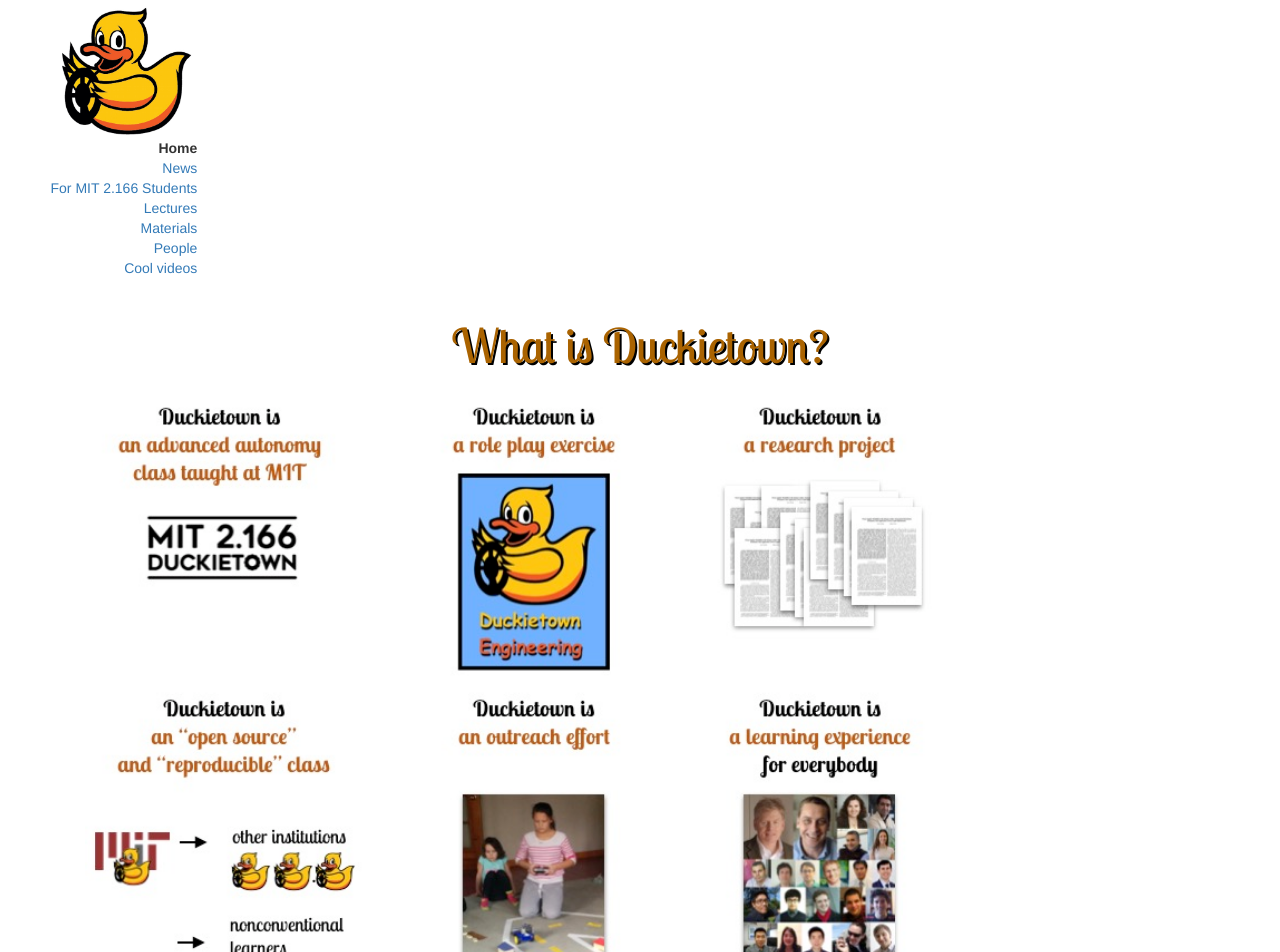
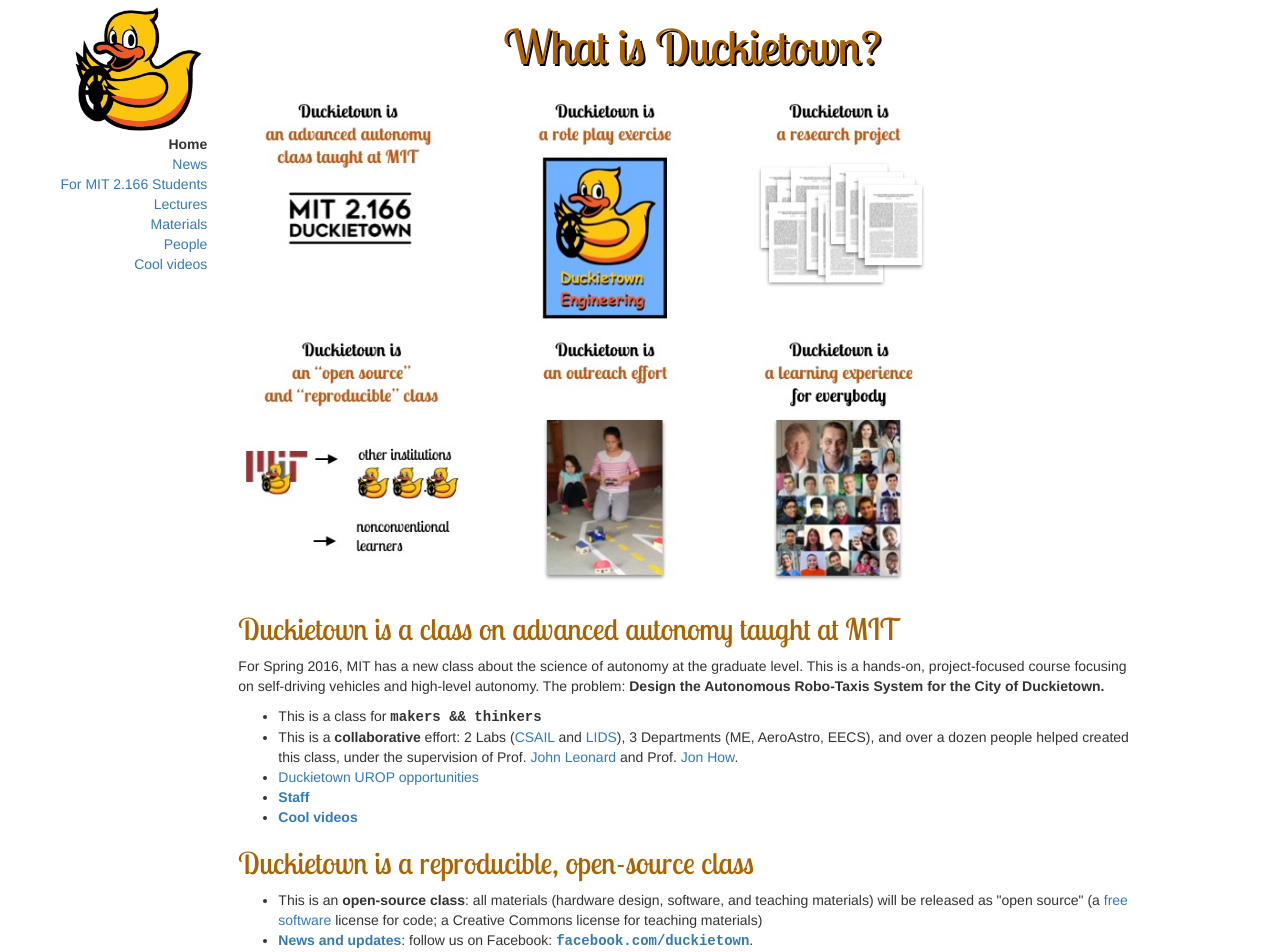
Before and after one commit to duckietown/duckietown.mit.edu, a Jekyll site: the page built from 01_index.md, in a window 1280 px wide. Shown: the top 952 px of the page. Built offline with Jekyll 4.4.1, drawn with Linux system fonts in a browser that asks for light colours; nearby versions of some CDN libraries.

Commit message:
fixed resizing for laptop

```diff
--- a/01_index.md
+++ b/01_index.md
@@ -69,9 +69,9 @@
 
 
 The roboticists of the future:
-
+<div class="embed-responsive embed-responsive-16by9">
 <iframe src="https://player.vimeo.com/video/150075068" class="embed-responsive-item" frameborder="0" webkitallowfullscreen mozallowfullscreen allowfullscreen></iframe>
-
+</div>
 
 <!-- All these links are Google Docs documents
 on which everybody can comment:
--- a/_layouts/default.html
+++ b/_layouts/default.html
@@ -7,16 +7,14 @@
 
   <body>
 
-        <!-- navigation -->
-            <!-- Brand and toggle get grouped for better mobile display -->
-                <div class="navbar col-sm-2 text-right" >
-
+    <div class="container-fluid">
+        <div class="row-fluid">
+            <div class="navbar col-md-2 no-float text-right">
                 <img style='max-width: 200px ; width:80%' src='media/mack.jpg'/>
                 {% include nav.html %}
             </div>
 
-    <div class="container">
-                <div class="col-lg-12 middle">
+            <div class="col-md-9 no-float middle">
                 {% if page.title != 'Home22' %}
                     <h1 >{{ page.title }}</h1>
                 {% else %}
@@ -26,8 +24,7 @@
                 {{ content }}
             </div>
         </div>
-
-
+    </div>
 
   </body>
 
```
Also changed, not shown: _includes/nav.html (line endings or trailing spaces). Lines whose indentation alone changed are shown as unchanged.
